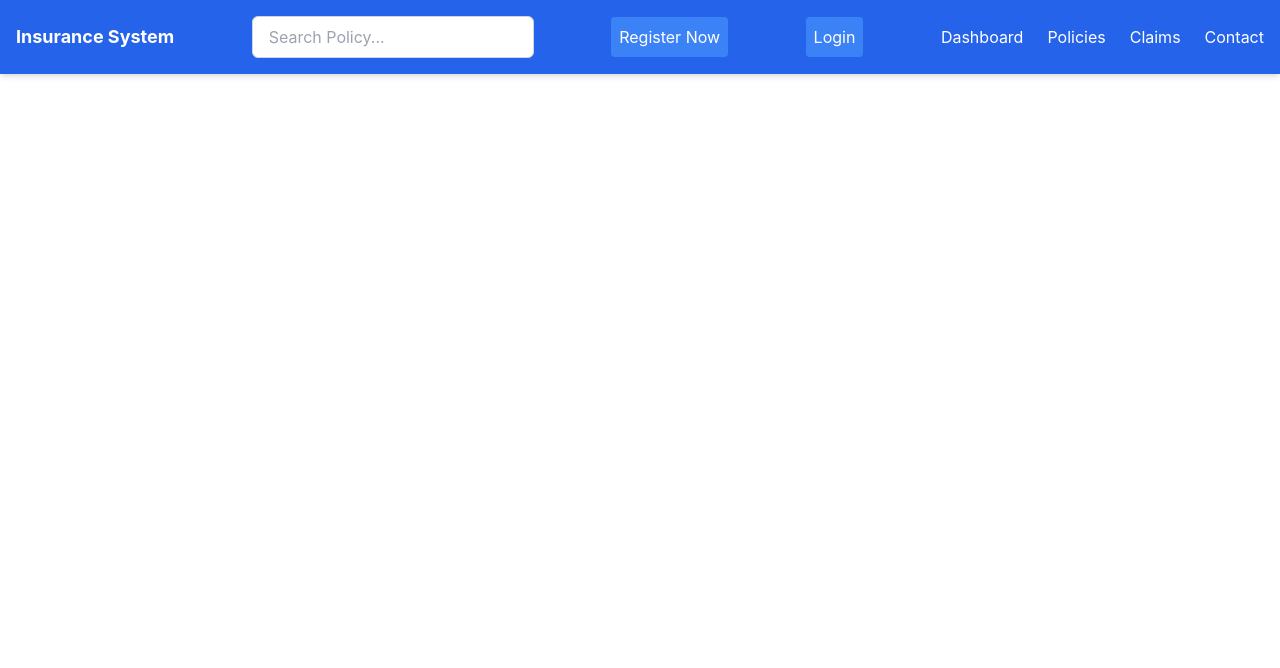
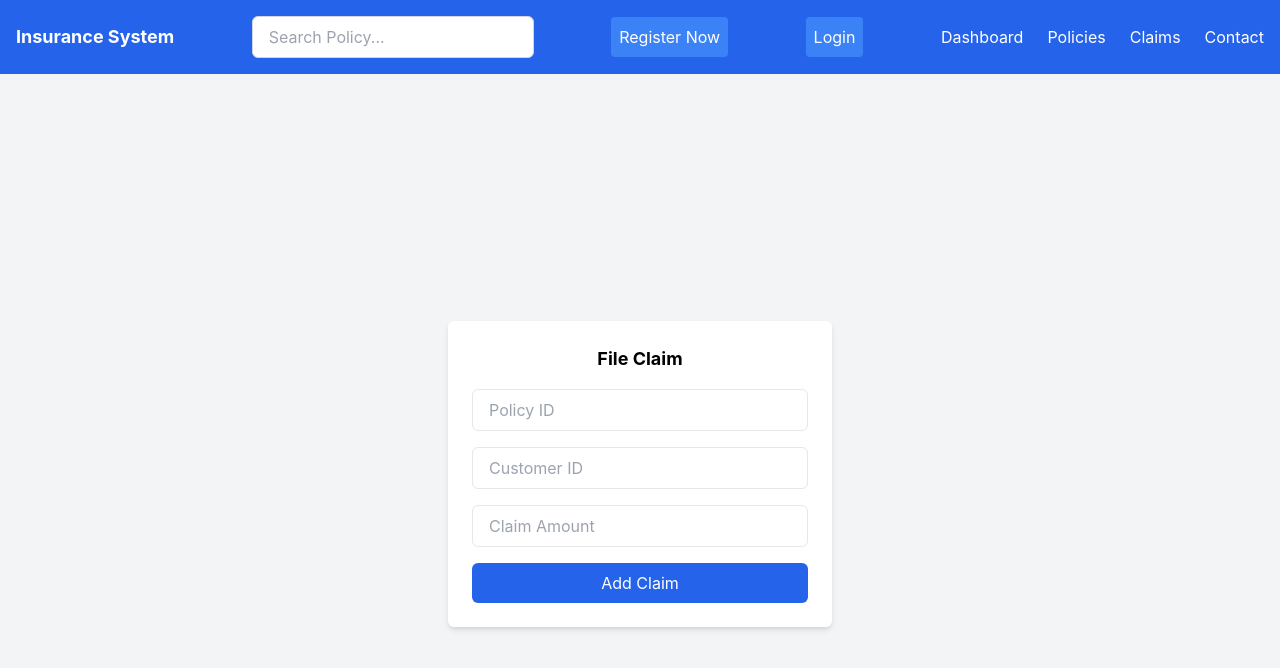
Before and after one commit to Puneet6693/InsurancePolicySystem, a React (Create React App) app: page /Claims in a window 1280 px wide. Shown: the top 668 px of the page. Built offline with nearby package versions, Linux system fonts and the light colour scheme.

Commit message:
claims added

```diff
--- a/src/App.js
+++ b/src/App.js
@@ -8,6 +8,7 @@ import Dashboard from './Components/Dashboard';
 import RegistrationForm from './Components/Registration';
 import AddPolicy from './Components/Add_policy';
 import Login from './Components/Login';
+import ClaimForm from './Components/Claim';
 
 
 
@@ -25,6 +26,7 @@ function App() {
       <Route path="/Add_policy" element={<AddPolicy />} />
       <Route path="/Registration" element={<RegistrationForm/>}/>
       <Route path="/Login" element={<Login/>} />
+      <Route path="/Claims" element={<ClaimForm/>} />
       </Routes>
     </Router>
 
--- /dev/null
+++ b/src/Components/Claim.js
@@ -0,0 +1,94 @@
+import React, { useState } from "react";
+import axios from "axios";
+
+const ClaimForm = () => {
+    const [formData, setFormData] = useState({
+        policyID: "",
+        customer_ID: "",
+        claimAmount: "",
+    });
+    const [errors, setErrors] = useState({});
+    const [message, setMessage] = useState("");
+
+    const validate = () => {
+        let tempErrors = {};
+        if (!formData.policyID.trim() || isNaN(formData.policyID)) tempErrors.policyID = "Valid Policy ID is required!";
+        if (!formData.customer_ID.trim() || isNaN(formData.customer_ID)) tempErrors.customer_ID = "Valid Customer ID is required!";
+        if (!formData.claimAmount.trim() || isNaN(formData.claimAmount)) tempErrors.claimAmount = "Valid Claim Amount is required!";
+
+        setErrors(tempErrors);
+        return Object.keys(tempErrors).length === 0;
+    };
+
+    const handleChange = (e) => {
+        setFormData({ ...formData, [e.target.name]: e.target.value });
+    };
+
+    const handleSubmit = async (e) => {
+        e.preventDefault();
+        if (!validate()) return;
+
+        try {
+            const response = await axios.post("https://localhost:7251/api/Claims", formData);
+            console.log(response.data);
+            setMessage("Calaim added successfully!");
+            setFormData({
+                policyID: "",
+                customer_ID: "",
+                claimAmount: "",
+            }); // Reset form
+            setErrors({});
+        } catch (error) {
+            setMessage("Error submitting form: " + error.message);
+        }
+    };
+
+    return (
+        <div className="flex justify-center items-center min-h-screen bg-gray-100">
+            <div className="bg-white p-6 rounded-md shadow-md w-96">
+                <h2 className="text-lg font-bold mb-4 text-center">File Claim</h2>
+                {message && <p className="text-green-600 text-center">{message}</p>}
+                <form onSubmit={handleSubmit} className="space-y-4">
+                    <input
+                        type="number"
+                        name="policyID"
+                        placeholder="Policy ID"
+                        className="w-full px-4 py-2 border rounded-md"
+                        onChange={handleChange}
+                        value={formData.policyID}
+                        required
+                    />
+                    {errors.policyID && <p style={{ color: "red" }}>{errors.policyID}</p>}
+
+                    <input
+                        type="number"
+                        name="customer_ID"
+                        placeholder="Customer ID"
+                        className="w-full px-4 py-2 border rounded-md"
+                        onChange={handleChange}
+                        value={formData.customer_ID}
+                        required
+                    />
+                    {errors.customer_ID && <p style={{ color: "red" }}>{errors.customer_ID}</p>}
+
+                    <input
+                        type="number"
+                        name="claimAmount"
+                        placeholder="Claim Amount"
+                        className="w-full px-4 py-2 border rounded-md"
+                        onChange={handleChange}
+                        value={formData.claimAmount}
+                        required
+                    />
+                    {errors.claimAmount && <p style={{ color: "red" }}>{errors.claimAmount}</p>}
+
+                    <button type="submit" className="w-full bg-blue-600 text-white py-2 rounded-md">
+                        Add Claim
+                    </button>
+                </form>
+            </div>
+        </div>
+    );
+};
+
+export default ClaimForm;
--- a/src/Components/Navbar.js
+++ b/src/Components/Navbar.js
@@ -49,7 +49,7 @@ const Navbar = () => {
               </ul>
             )}
           </li>
-          <li><Link to="/claims" className="text-white hover:text-gray-300">Claims</Link></li>
+          <li><Link to="/Claims" className="text-white hover:text-gray-300">Claims</Link></li>
           <li><Link to="/contact" className="text-white hover:text-gray-300">Contact</Link></li>
         </ul>
         <button className="md:hidden text-white bg-blue-500 p-2 rounded">Menu</button>
```
Also changed, not shown: src/Components/DeletePolicy.js (added).
